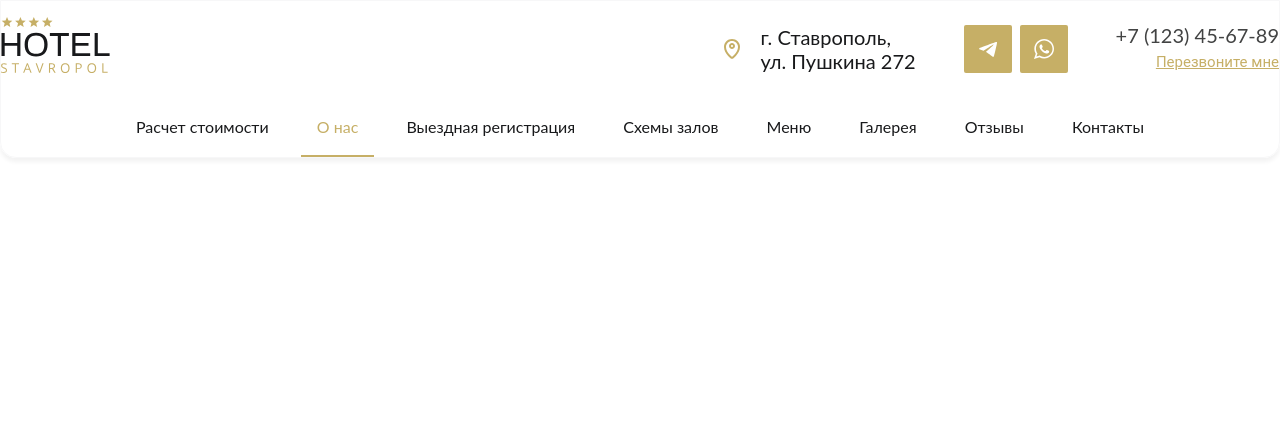
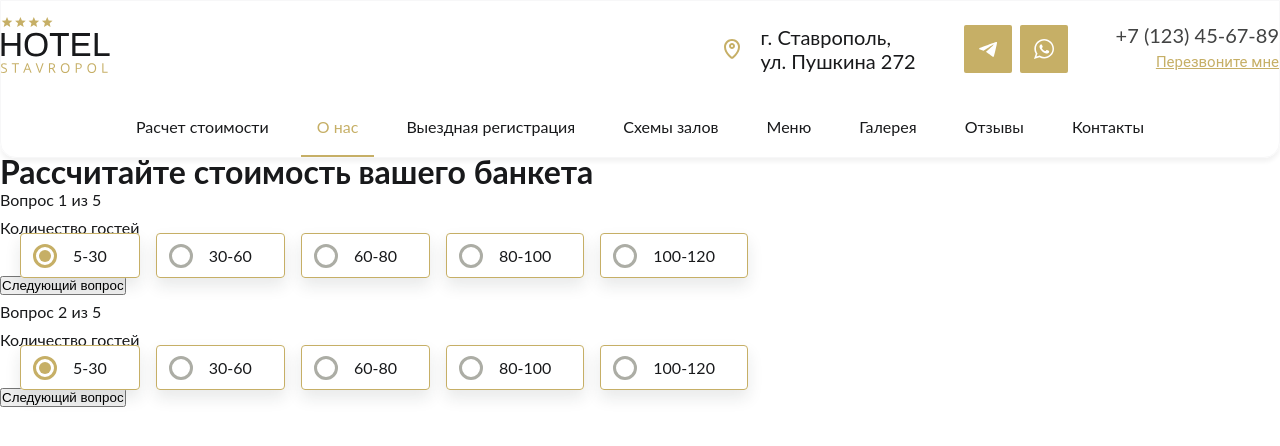
Before and after one commit to anvyden/hotel, a Vue app: page / in a window 1280 px wide. Shown: the top 446 px of the page. Built offline with nearby package versions, Linux system fonts and the light colour scheme; a web font is replaced by a local one.

Commit message:
feat: create radio component. start quiz component

```diff
--- a/src/App.vue
+++ b/src/App.vue
@@ -1,12 +1,47 @@
 <script setup lang="ts">
 import Header from './components/Header/Header.vue'
+import Radio from './components/Radio/Radio.vue'
+
+const QUIZ_QUESTIONS = [
+  { id: 'question_1', questionNumber: 1, question: 'Количество гостей', answers: ['5-30', '30-60', '60-80', '80-100', '100-120'] },
+  { id: 'question_2', questionNumber: 2, question: 'Количество гостей', answers: ['5-30', '30-60', '60-80', '80-100', '100-120'] },
+]
 </script>
 
 <template>
   <Header />
   <main>
-
+    <div class="container">
+      <div class="banquet">
+        <h1 class="banquet__heading">Рассчитайте стоимость вашего банкета</h1>
+        <div v-for="{ id, questionNumber, question, answers } in QUIZ_QUESTIONS" class="quiz banquet__quiz" :key="id">
+          <div class="quiz__counter">
+            <p class="quiz__counter-text">Вопрос {{ questionNumber }} из 5</p>
+            <div class="quiz__counter-progress"></div>
+          </div>
+          <div class="quiz__question">
+            <p class="quiz__question-text">{{ question }}</p>
+            <ul class="quiz__question-answers-list">
+              <li v-for="answer in answers" class="quiz__question-answer" :key="answer">
+                <Radio :name="id" :text="answer" :is-checked="answers.indexOf(answer) === 0" />
+              </li>
+            </ul>
+          </div>
+          <div class="quiz__controls">
+            <button class="quiz__controls-button">Следующий вопрос</button>
+          </div>
+        </div>
+      </div>
+    </div>
   </main>
 </template>
 
-<style lang="scss" scoped></style>
+<style lang="scss" scoped>
+  .quiz__question-answers-list {
+    display: flex;
+    gap: 16px;
+    margin-left: 20px;
+    list-style-type: none;
+  }
+
+</style>
--- a/src/components/Navigation/Navigation.vue
+++ b/src/components/Navigation/Navigation.vue
@@ -10,12 +10,11 @@ const activeLink = ref(
 <template>
   <nav class="navigation">
     <ul class="navigation__list">
-      <li v-for="{ link, text } in NAVIGATION_LIST" class="navigation__item">
+      <li v-for="{ link, text } in NAVIGATION_LIST" class="navigation__item" :key="text">
         <a
           class="navigation__item-link"
           :href="link"
           :class="{ 'navigation__item-link_active': activeLink === text }"
-          :key="text"
           @click="activeLink = text"
         >
           {{ text }}
--- /dev/null
+++ b/src/components/Radio/Radio.vue
@@ -0,0 +1,75 @@
+<script lang="ts" setup>
+  type Props = {
+    text: string;
+    name: string;
+    isChecked?: boolean;
+  };
+
+  const props = defineProps<Props>()
+</script>
+
+<template>
+  <label class="radio">
+    <input class="radio__input" type="radio" :name="name" :checked="isChecked">
+    <span class="radio__text">{{ text }}</span>
+  </label>
+</template>
+
+<style lang="scss" scoped>
+@import '@/styles/_vars.scss';
+
+  .radio {
+    position: relative;
+    padding: 12px 32px 12px 12px;
+    border: 1px solid $secondaryColor;
+    border-radius: 4px;
+    background: #fff;
+    box-shadow: 0px 8px 16px 0px rgba(34, 35, 36, 0.10);
+
+    &__input {
+      position: absolute;
+      outline: none;
+      appearance: none;
+
+      &:checked + .radio {
+        &__text {
+          &::after {
+            display: block;
+          }
+
+          &::before {
+            border-color: $secondaryColor;
+          }
+        }
+      }
+    }
+
+    &__text {
+      margin-left: 40px;
+      &::before {
+        content: '';
+        position: absolute;
+        top: 50%;
+        left: 12px;
+        transform: translateY(-50%);
+        width: 24px;
+        height: 24px;
+        border: 3px solid #ACADA5;
+        border-radius: 50%;
+      }
+
+      &::after {
+        content: '';
+        position: absolute;
+        top: 50%;
+        left: 18px;
+        transform: translateY(-50%);
+        display: none;
+        width: 12px;
+        height: 12px;
+        background: $secondaryColor;
+        border-radius: 50%;
+      }
+    }
+  }
+</style>
```
